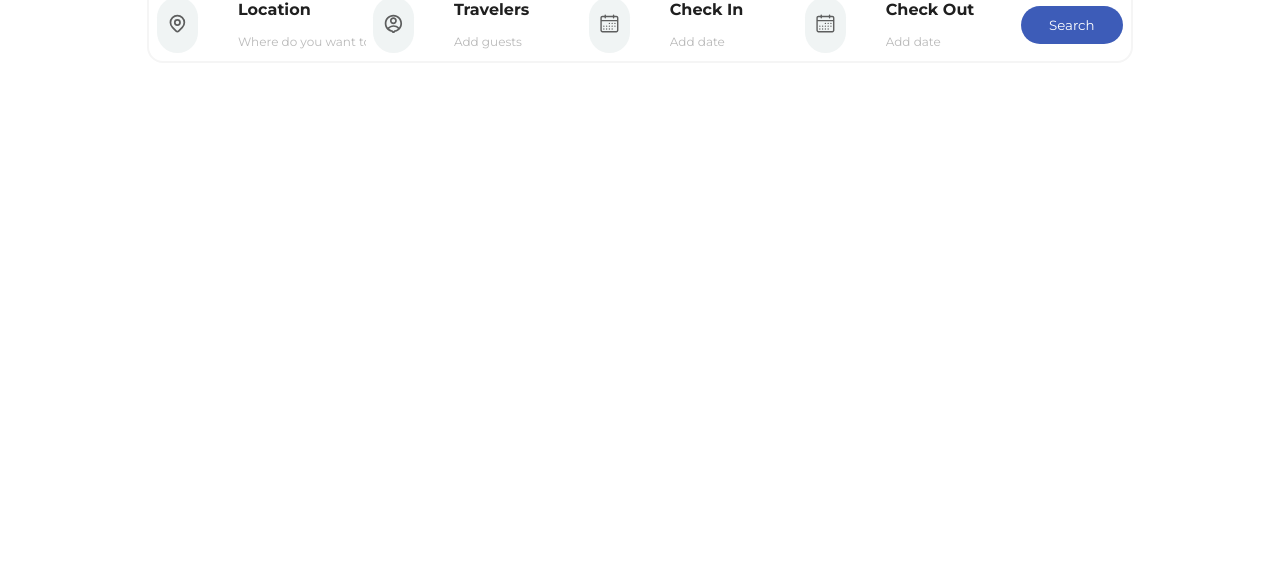
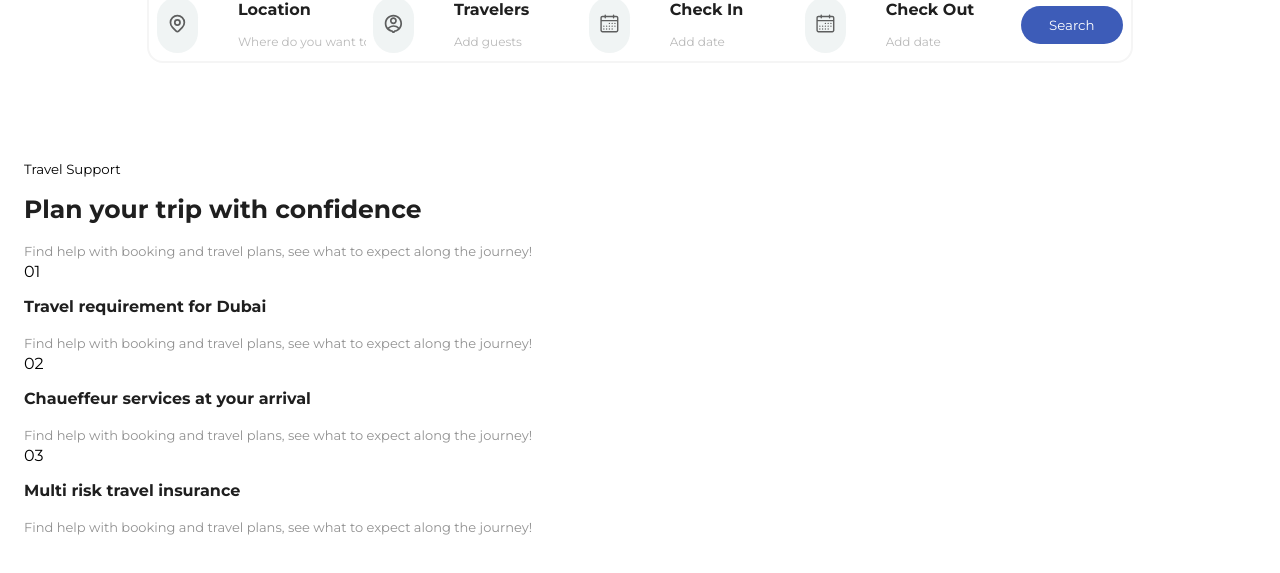
Before and after one commit to Samms206/FlySiteReactJS, a React (Vite) app: page / in a window 1280 px wide. Shown: the part 1035-1608 px from the top of the page. Before the commit the page ends 1130 px from the top, so only its background shows below. Built offline with nearby package versions, Linux system fonts and the light colour scheme.

Commit message:
Added-SupportSection

```diff
--- a/src/Components/Support/Support.jsx
+++ b/src/Components/Support/Support.jsx
@@ -2,7 +2,40 @@ import React from 'react'
 
 const Support = () => {
   return (
-    <div>
+    <div className='support container section'>
+      <div className="sectionContainer">
+
+        <div className="tittlesDiv">
+          <small>Travel Support</small>
+          <h2>Plan your trip with confidence</h2>
+          <p>Find help with booking and travel plans, see what to expect along the journey!</p>
+        </div>
+      </div>
+
+      <div className="infoDiv grid">
+        <div className="textDiv grid">
+
+          <div className="singleInfo">
+            <span className='number'>01</span>
+            <h4>Travel requirement for Dubai</h4>
+            <p>Find help with booking and travel plans, see what to expect along the journey!</p>
+          </div>
+          <div className="singleInfo">
+            <span className='number'>02</span>
+            <h4>Chaueffeur services at your arrival</h4>
+            <p>Find help with booking and travel plans, see what to expect along the journey!</p>
+          </div>
+          <div className="singleInfo">
+            <span className='number'>03</span>
+            <h4>Multi risk travel insurance</h4>
+            <p>Find help with booking and travel plans, see what to expect along the journey!</p>
+          </div>
+        </div>
+
+        <div className="imgDiv">
+          <img src="" alt="" />
+        </div>
+      </div>
 
     </div>
   )
--- a/src/main.css
+++ b/src/main.css
@@ -256,6 +256,15 @@ h2 {
   width: 100%;
   top: -25%;
   transform: rotate(-7deg);
+  animation: moveUpDown 1s infinite alternate ease-in-out;
+}
+@keyframes moveUpDown {
+  0% {
+    top: -25%; /* Posisi awal */
+  }
+  100% {
+    top: -20%; /* Posisi akhir */
+  }
 }
 
 .search {
```
Also changed, not shown: src/main.scss (+10 -0 lines), 1 other file (tests, documents, lock files or other folders).
